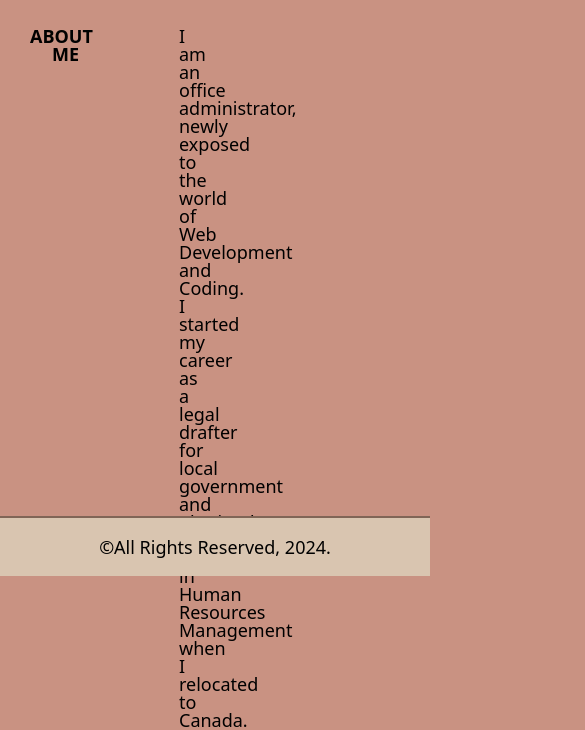
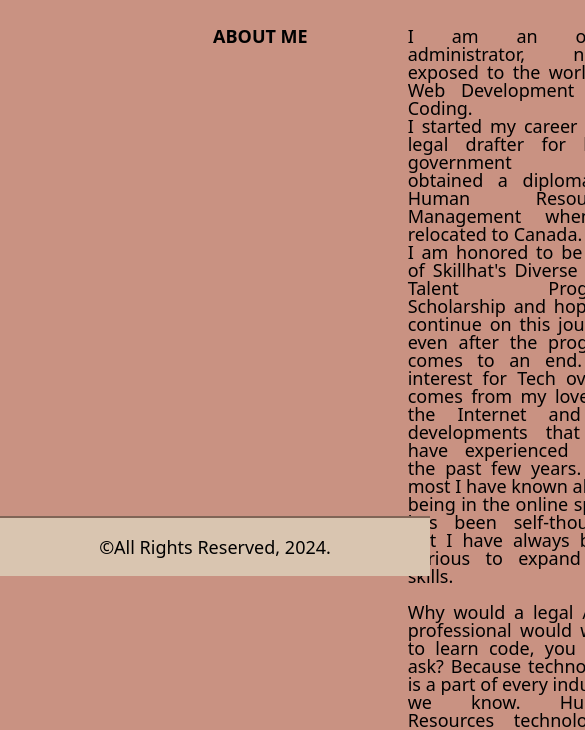
Before and after one commit to Mer-trui-web-dev/bio_boost, a plain HTML site: page index.html in a window 390 px wide. Shown: the part 268-998 px from the top of the page, 585 px wide, since content can reach past the window. Drawn offline with Linux system fonts and the light colour scheme.

Commit message:
Last updates and media queries

```diff
--- a/style.css
+++ b/style.css
@@ -7,8 +7,12 @@ body {
 @media screen and (min-width: 320px) and (max-width: 480px) {
     body {
         background-color: #c99282;
+        display: flex;
+        flex-direction: column;
+        flex-wrap: wrap;
+        width: fit-content;
+        }
     }
-}
 
 @media screen and (min-width: 481px) and (max-width: 768px) {
     body {
```
